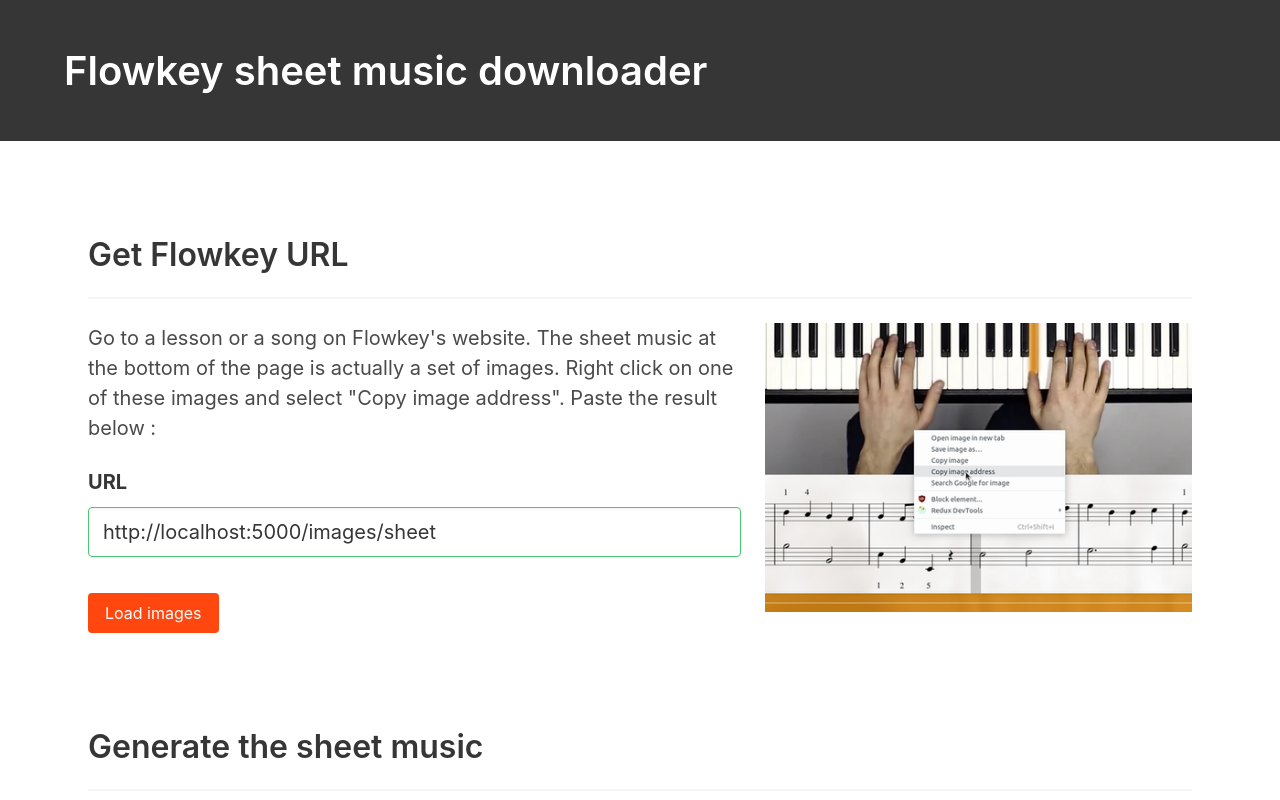
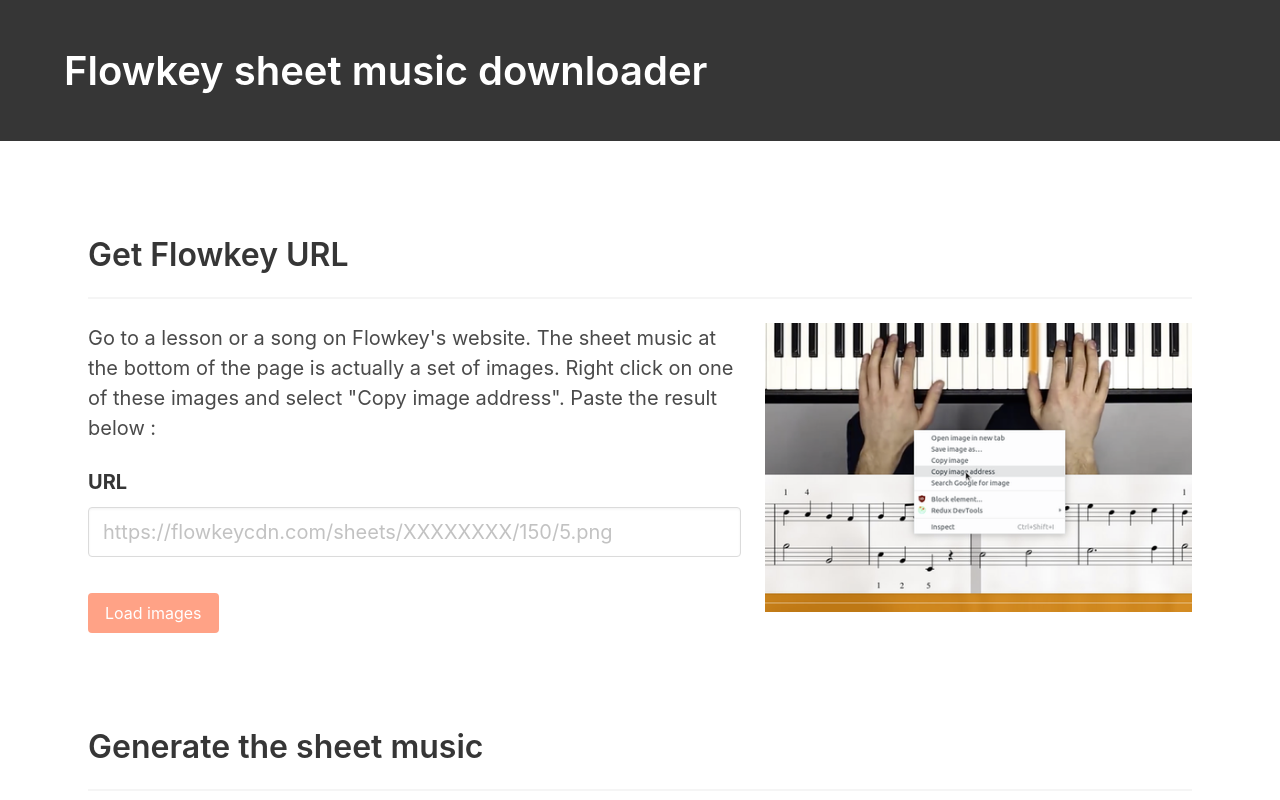
Before and after one commit to krambono/flowkey-sheet-music-downloader, a Svelte app: page / in a window 1280 px wide. Shown: the top 800 px of the page. Built offline with nearby package versions, Linux system fonts and the light colour scheme.

Commit message:
remove debug feature

```diff
--- a/src/GetImagesSection.svelte
+++ b/src/GetImagesSection.svelte
@@ -9,17 +9,12 @@
 
   let urlFirstPart: string = '';
 
-  let flowkeyUrl: string = 'http://localhost:5000/images/sheet';
+  let flowkeyUrl: string = '';
   let isUrlValid: boolean = false;
 
   $: isUrlValid = testUrl(flowkeyUrl);
 
   function testUrl(url: string): boolean {
-    if (url === 'http://localhost:5000/images/sheet') {
-      urlFirstPart = 'http://localhost:5000/images/sheet';
-      return true;
-    }
-
     const urlRegex: RegExp = /(https:\/\/flowkeycdn.com\/sheets\/.*\/150\/)(\d+.png)/;
     const result: RegExpExecArray | null = urlRegex.exec(url);
 
```
